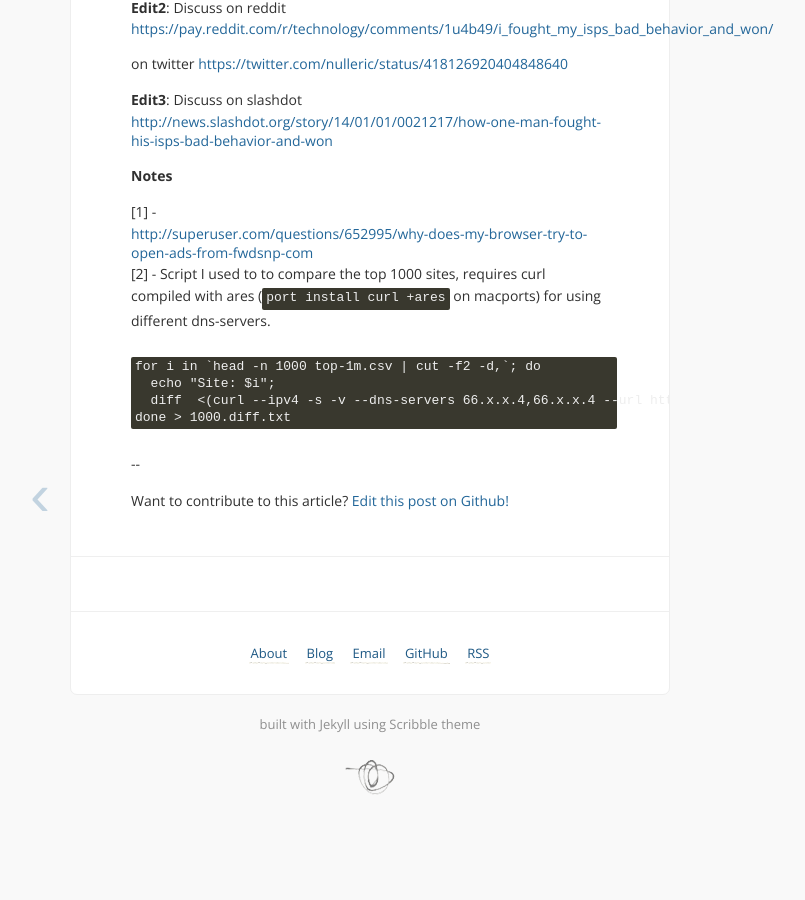
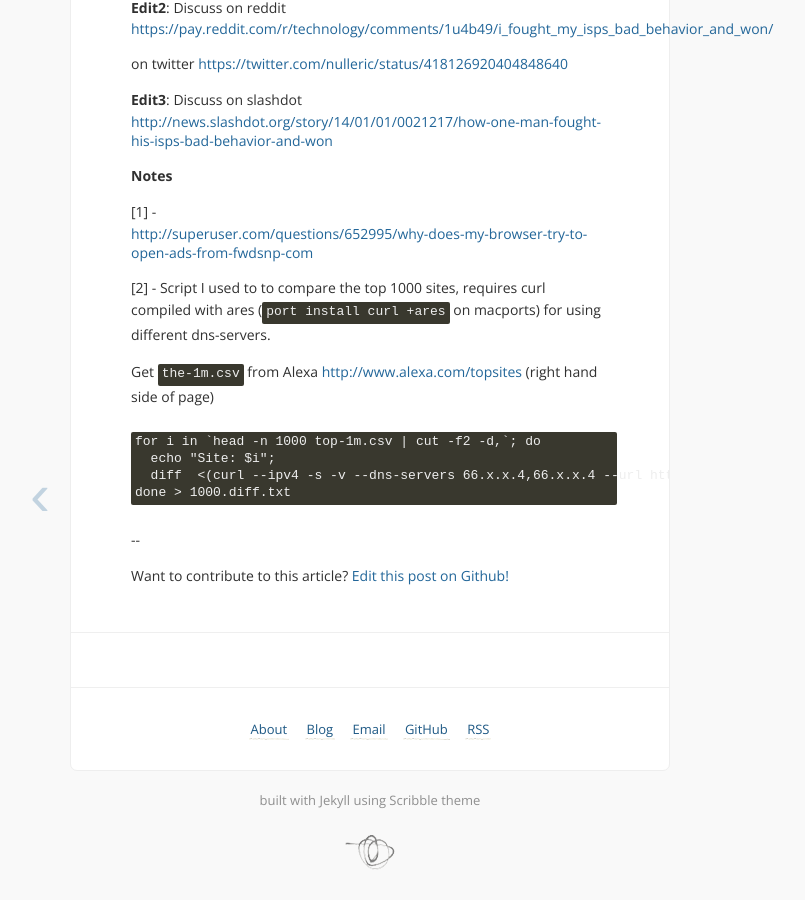
Before and after one commit to erichelgeson/erichelgeson.github.com, a Jekyll site: the page built from _posts/2013-12-31-i-fought-my-isps-bad-behavior-and-won.markdown, in a window 1280 px wide and 900 px high, scrolled down 3531 px. Shown: the whole window, without its empty margins (270-1075 px from the left). Built offline with Jekyll 4.4.1, drawn with Linux system fonts in a browser that asks for light colours; Markdown is read by kramdown in place of the engine named in the settings; comment, search, counter and statistics services are not loaded; before the commit the page ends 4356 px from its top, so only the background shows below that.

Commit message:
added link to top alexa sites

```diff
--- a/_posts/2013-12-31-i-fought-my-isps-bad-behavior-and-won.markdown
+++ b/_posts/2013-12-31-i-fought-my-isps-bad-behavior-and-won.markdown
@@ -98,7 +98,11 @@ on twitter <https://twitter.com/nulleric/status/418126920404848640>
 **Notes**
 
 [1] - <http://superuser.com/questions/652995/why-does-my-browser-try-to-open-ads-from-fwdsnp-com>
+
 [2] - Script I used to to compare the top 1000 sites, requires curl compiled with ares (`port install curl +ares` on macports) for using different dns-servers.
+
+Get `the-1m.csv` from Alexa <http://www.alexa.com/topsites> (right hand side of page)
+
 {% highlight bash %}
 for i in `head -n 1000 top-1m.csv | cut -f2 -d,`; do
   echo "Site: $i";
```
